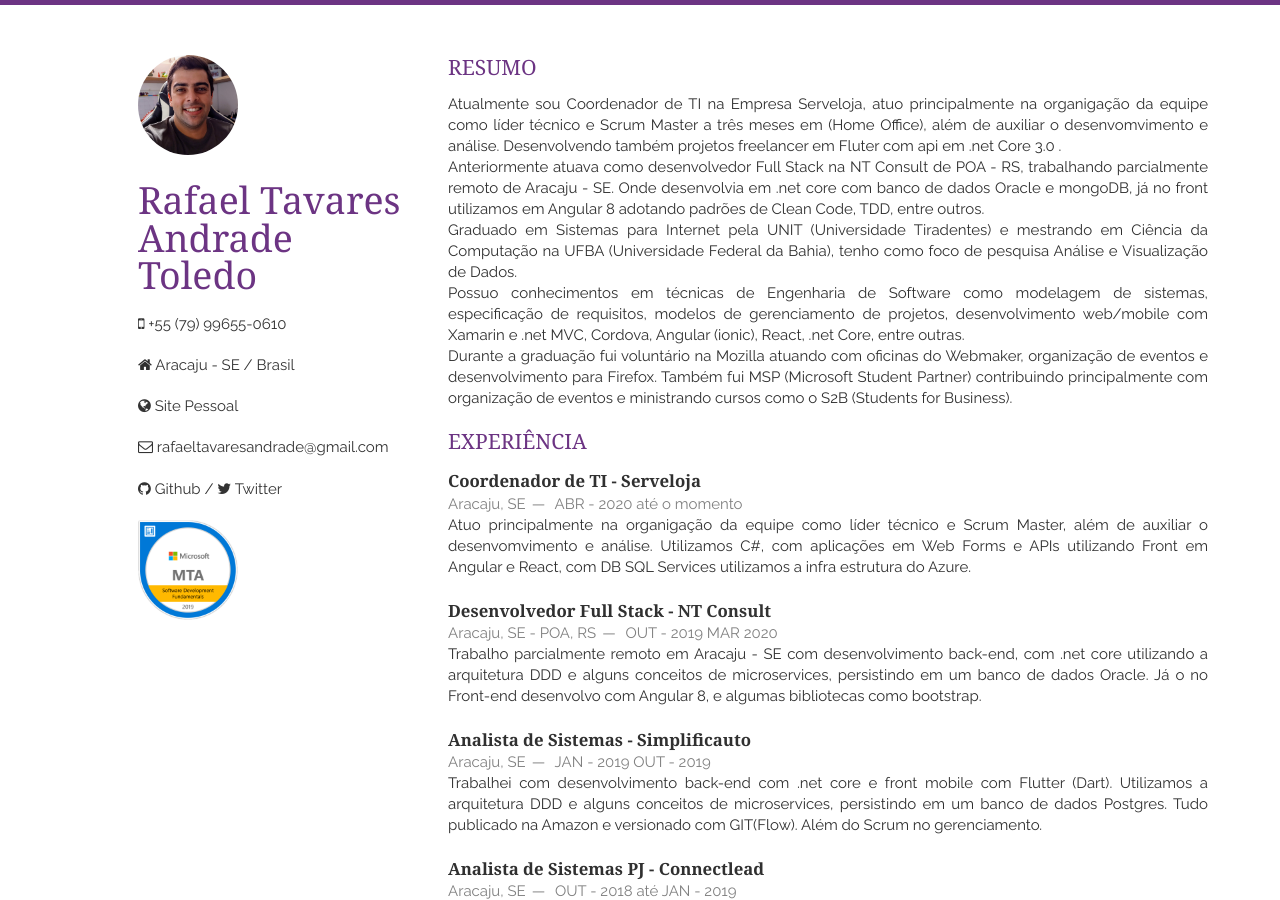
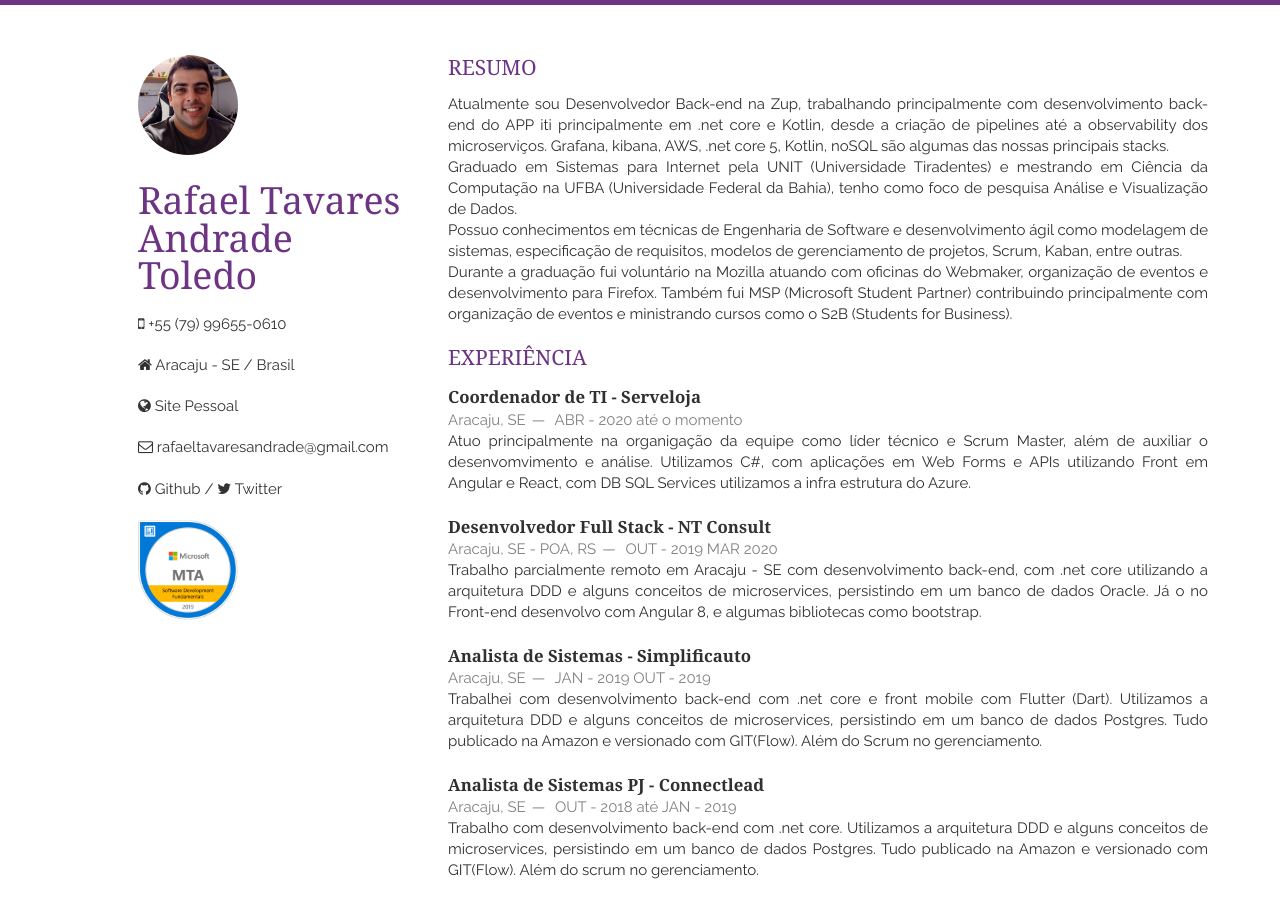
Before and after one commit to RafasTavares/resume-cv, a Jekyll site: the page built from index.html, in a window 1280 px wide and 900 px high. Built offline with Jekyll 4.4.1, drawn with Linux system fonts in a browser that asks for light colours; nearby versions of some CDN libraries; the list of posts is cut into pages by our own code.

Commit message:
Update abstract.html

```diff
--- a/_includes/abstract.html
+++ b/_includes/abstract.html
@@ -1,15 +1,11 @@
 <section class="thirteen columns">
 <h1>Resumo</h1>
 <p>
- Atualmente sou Coordenador de TI na Empresa Serveloja, atuo principalmente na organigação da equipe como líder técnico e Scrum Master a três meses em (Home Office),
-  além de auxiliar o desenvomvimento e análise. Desenvolvendo também projetos freelancer em <b>Fluter</b> com api em <b>.net Core 3</b>.0 .
- <br/> Anteriormente atuava como desenvolvedor <b>Full Stack</b> na NT Consult de POA - RS, trabalhando parcialmente remoto de Aracaju - SE.
-  Onde desenvolvia em <b>.net core</b> com banco de dados <b>Oracle</b> e <b>mongoDB</b>, já no front utilizamos em <b>Angular 8</b> adotando padrões de <b>Clean Code</b>, <b>TDD</b>, entre outros.
+Atualmente sou Desenvolvedor Back-end na Zup, trabalhando principalmente com desenvolvimento back-end do APP iti principalmente em .net core e Kotlin, desde a criação de pipelines até a observability dos microserviços. Grafana, kibana, AWS, .net core 5, Kotlin, noSQL são algumas das nossas principais stacks.
 <br/>
 Graduado em Sistemas para Internet pela UNIT (Universidade Tiradentes) e mestrando em Ciência da Computação na UFBA (Universidade Federal da Bahia), tenho como foco de pesquisa Análise e Visualização de Dados.
 <br/>
-Possuo conhecimentos em técnicas de Engenharia de Software como modelagem de sistemas, especificação de requisitos, modelos de gerenciamento de projetos, desenvolvimento web/mobile com Xamarin e .net MVC, Cordova, Angular (ionic), React, .net Core, entre outras.
+Possuo conhecimentos em técnicas de Engenharia de Software e desenvolvimento ágil como modelagem de sistemas, especificação de requisitos,  modelos de gerenciamento de projetos, Scrum, Kaban, entre outras.
 <br/>
-Durante a graduação fui voluntário na Mozilla atuando com oficinas do Webmaker, organização de eventos e desenvolvimento para Firefox. Também fui MSP (Microsoft Student Partner) contribuindo principalmente com organização de eventos e ministrando cursos como o S2B (Students for Business).
- </p>
+Durante a graduação fui voluntário na Mozilla atuando com oficinas do Webmaker, organização de eventos e desenvolvimento para Firefox. Também fui MSP (Microsoft Student Partner) contribuindo principalmente com organização de eventos e ministrando cursos como o S2B (Students for Business).</p>
 </section>
```
